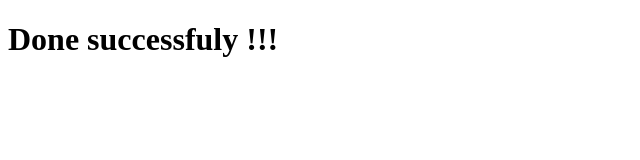
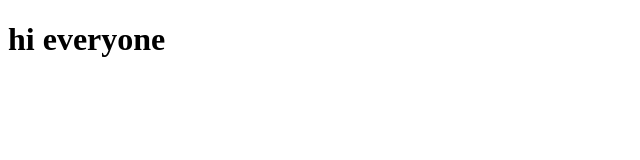
Before and after one commit to 20029900/docker_deployment, a plain HTML site: page index.html in a window 1280 px wide. Shown: the whole page, without its empty margins (0-640 px from the left). Drawn offline with Linux system fonts and the light colour scheme.

Commit message:
Update index.html

```diff
--- a/index.html
+++ b/index.html
@@ -4,6 +4,6 @@
     <title>Welcome to Apache</title>
 </head>
 <body>
-    <h1>Done successfuly !!!</h1>
+    <h1>hi everyone</h1>
 </body>
 </html>
```
